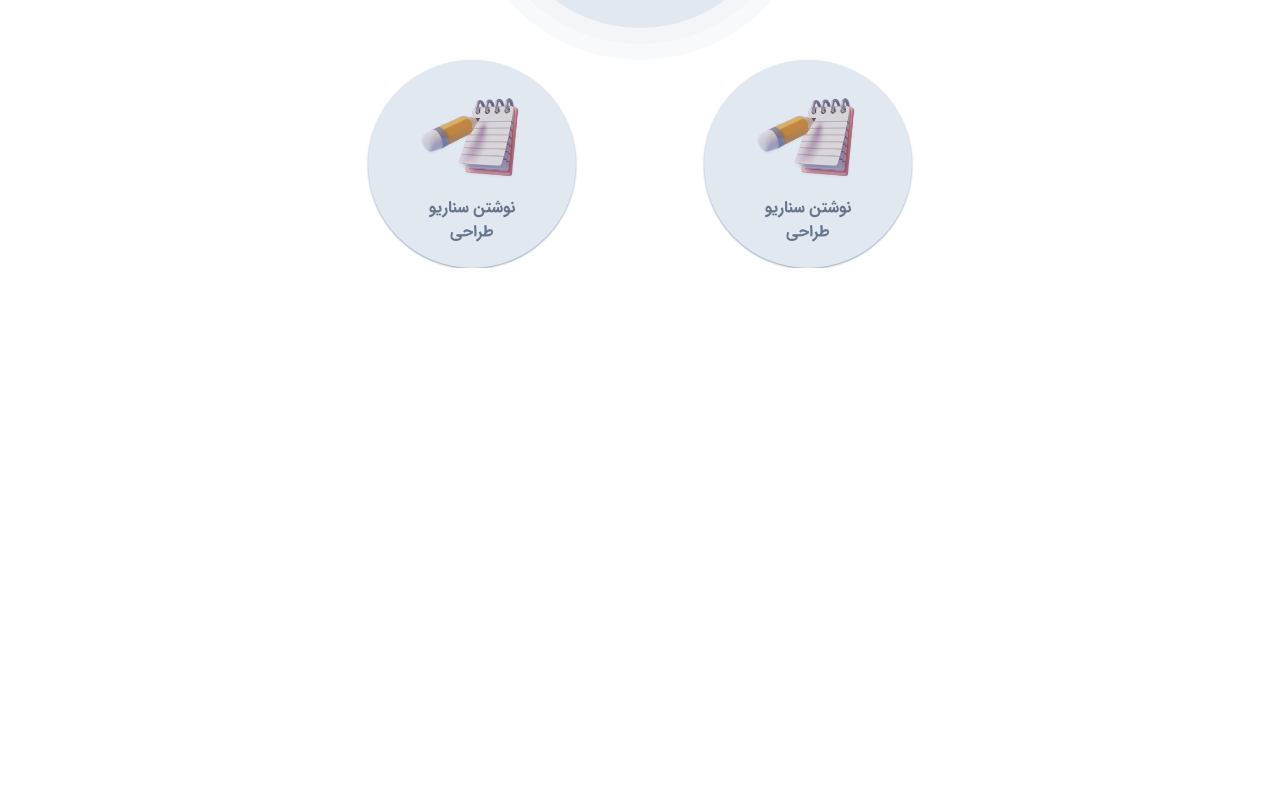
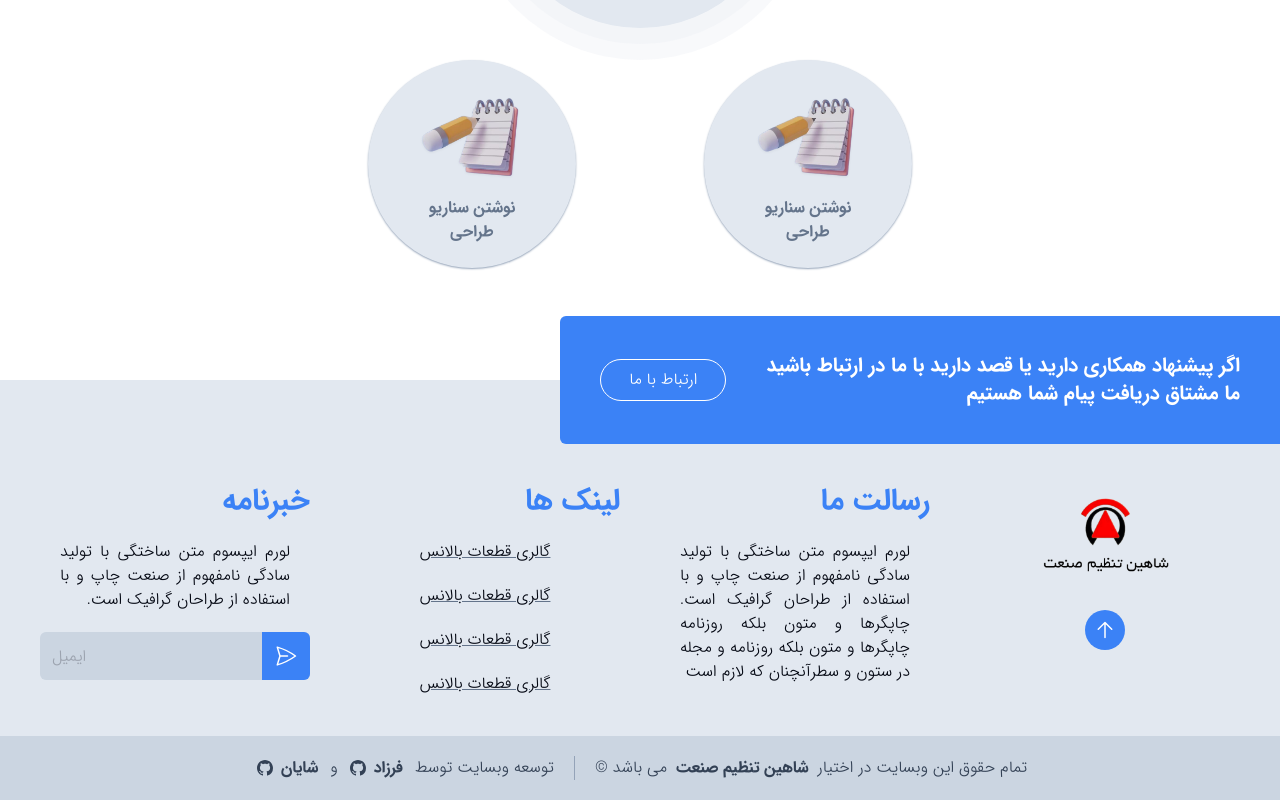
Before and after one commit to FarzadVav/shahinTanzimSanat, a React (Vite) app: page / in a window 1280 px wide. Shown: the part 1969-2769 px from the top of the page. Before the commit the page ends 2237 px from the top, so only its background shows below. Built offline with nearby package versions, Linux system fonts and the light colour scheme.

Commit message:
build footer

```diff
--- a/src/App.jsx
+++ b/src/App.jsx
@@ -2,6 +2,7 @@ import React from 'react'
 import { useRoutes } from 'react-router-dom'
 import routes from './routes'
 import Header from './components/Header'
+import Footer from './components/Footer'
 
 export default function App() {
   const router = useRoutes(routes)
@@ -10,6 +11,7 @@ export default function App() {
     <>
       <Header />
       {router}
+      <Footer />
     </>
   )
 }
--- /dev/null
+++ b/src/components/Footer.jsx
@@ -0,0 +1,76 @@
+import { Link } from "react-router-dom"
+
+export default function Footer() {
+  return (
+    <div className="bg-slate-200 w-full flex flex-col justify-center items-center pt-16 mt-28 relative">
+      <div className="bg-blue-500 h-32 flex justify-between items-center gap-10 px-10
+        absolute right-0 -top-16 rounded-md rounded-tr-none rounded-br-none">
+          <h2 className="text-white text-xl irsB">
+            اگر پیشنهاد همکاری دارید یا قصد دارید با ما در ارتباط باشید
+            <br />
+            ما مشتاق دریافت پیام شما هستیم
+          </h2>
+          <Link className="btn-outline-white">ارتباط با ما</Link>
+        </div>
+      <div className="w-full flex justify-between items-start gap-10 p-10">
+        <div className="w-1/4 flex flex-col justify-center items-center gap-5">
+          <img className='w-1/2' src="./../../public/imgs/logo-png.png" alt="logo" />
+          <a className="bg-blue-500 w-10 h-10 flex justify-center items-center rounded-full
+            hover:scale-110" href="#header">
+            <svg className="stroke-white w-6 h-6" xmlns="http://www.w3.org/2000/svg" fill="none" viewBox="0 0 24 24" strokeWidth={1.5} stroke="currentColor">
+              <path strokeLinecap="round" strokeLinejoin="round" d="M12 19.5v-15m0 0l-6.75 6.75M12 4.5l6.75 6.75" />
+            </svg>
+          </a>
+        </div>
+        <div className="w-1/4 flex flex-col justify-start items-start gap-5">
+          <h6 className="text-blue-500 text-3xl irsB">رسالت ما</h6>
+          <p className="text-justify px-5">
+            لورم ایپسوم متن ساختگی با تولید سادگی نامفهوم از صنعت چاپ و با استفاده از طراحان گرافیک است. چاپگرها و متون بلکه روزنامه چاپگرها و متون بلکه روزنامه و مجله در ستون و سطرآنچنان که لازم است
+          </p>
+        </div>
+        <div className="w-1/4 flex flex-col justify-start items-start gap-5">
+          <h6 className="text-blue-500 text-3xl irsB">لینک ها</h6>
+          <Link className="underline decoration-slate-500 w-full text-center">گالری قطعات بالانس</Link>
+          <Link className="underline decoration-slate-500 w-full text-center">گالری قطعات بالانس</Link>
+          <Link className="underline decoration-slate-500 w-full text-center">گالری قطعات بالانس</Link>
+          <Link className="underline decoration-slate-500 w-full text-center">گالری قطعات بالانس</Link>
+        </div>
+        <div className="w-1/4 flex flex-col justify-start items-start gap-5">
+          <h6 className="text-blue-500 text-3xl irsB">خبرنامه</h6>
+          <p className="text-justify px-5">
+            لورم ایپسوم متن ساختگی با تولید سادگی نامفهوم از صنعت چاپ و با استفاده از طراحان گرافیک است.
+          </p>
+          <div className="w-full h-12 relative">
+            <input className="bg-slate-300 w-full h-full absolute left-0 top-0 p-3 rounded-md
+            focus:outline-blue-500 ltr" type="text" placeholder="ایمیل" />
+            <button className="bg-blue-500 w-12 h-12 flex justify-center items-center
+              rounded-md rounded-tl-none rounded-bl-none absolute right-0 top-0">
+              <svg className="stroke-white w-6 h-6" xmlns="http://www.w3.org/2000/svg" fill="none" viewBox="0 0 24 24" strokeWidth={1.5} stroke="currentColor">
+                <path strokeLinecap="round" strokeLinejoin="round" d="M6 12L3.269 3.126A59.768 59.768 0 0121.485 12 59.77 59.77 0 013.27 20.876L5.999 12zm0 0h7.5" />
+              </svg>
+            </button>
+          </div>
+        </div>
+      </div>
+      <div className="bg-slate-300 w-full flex justify-center items-center p-5">
+        <p className="text-slate-700 border-l border-slate-400 pl-5">تمام حقوق این وبسایت در اختیار
+          <span className="text-slate-700 irsB px-1"> شاهین تنظیم صنعت </span>
+          می باشد ©</p>
+        <div className="text-slate-700 flex justify-center items-center gap-2 pr-5">
+          توسعه وبسایت توسط
+          <a className="px-1 irsB flex justify-center items-center gap-2" href="#">فرزاد
+            <svg xmlns="http://www.w3.org/2000/svg" width="16" height="16" fill="currentColor" class="bi bi-github" viewBox="0 0 16 16">
+              <path className="fill-slate-700" d="M8 0C3.58 0 0 3.58 0 8c0 3.54 2.29 6.53 5.47 7.59.4.07.55-.17.55-.38 0-.19-.01-.82-.01-1.49-2.01.37-2.53-.49-2.69-.94-.09-.23-.48-.94-.82-1.13-.28-.15-.68-.52-.01-.53.63-.01 1.08.58 1.23.82.72 1.21 1.87.87 2.33.66.07-.52.28-.87.51-1.07-1.78-.2-3.64-.89-3.64-3.95 0-.87.31-1.59.82-2.15-.08-.2-.36-1.02.08-2.12 0 0 .67-.21 2.2.82.64-.18 1.32-.27 2-.27.68 0 1.36.09 2 .27 1.53-1.04 2.2-.82 2.2-.82.44 1.1.16 1.92.08 2.12.51.56.82 1.27.82 2.15 0 3.07-1.87 3.75-3.65 3.95.29.25.54.73.54 1.48 0 1.07-.01 1.93-.01 2.2 0 .21.15.46.55.38A8.012 8.012 0 0 0 16 8c0-4.42-3.58-8-8-8z" />
+            </svg>
+          </a>
+          و
+          <a className="px-1 irsB flex justify-center items-center gap-2" href="#">شایان
+            <svg xmlns="http://www.w3.org/2000/svg" width="16" height="16" fill="currentColor" class="bi bi-github" viewBox="0 0 16 16">
+              <path className="fill-slate-700" d="M8 0C3.58 0 0 3.58 0 8c0 3.54 2.29 6.53 5.47 7.59.4.07.55-.17.55-.38 0-.19-.01-.82-.01-1.49-2.01.37-2.53-.49-2.69-.94-.09-.23-.48-.94-.82-1.13-.28-.15-.68-.52-.01-.53.63-.01 1.08.58 1.23.82.72 1.21 1.87.87 2.33.66.07-.52.28-.87.51-1.07-1.78-.2-3.64-.89-3.64-3.95 0-.87.31-1.59.82-2.15-.08-.2-.36-1.02.08-2.12 0 0 .67-.21 2.2.82.64-.18 1.32-.27 2-.27.68 0 1.36.09 2 .27 1.53-1.04 2.2-.82 2.2-.82.44 1.1.16 1.92.08 2.12.51.56.82 1.27.82 2.15 0 3.07-1.87 3.75-3.65 3.95.29.25.54.73.54 1.48 0 1.07-.01 1.93-.01 2.2 0 .21.15.46.55.38A8.012 8.012 0 0 0 16 8c0-4.42-3.58-8-8-8z" />
+            </svg>
+          </a>
+        </div>
+      </div>
+    </div>
+  )
+}
--- a/src/index.css
+++ b/src/index.css
@@ -28,6 +28,10 @@
     font-family: 'irsB';
   }
 
+  .ltr {
+    direction: ltr;
+  }
+
   .btn-outline-white {
     @apply text-white border border-white flex justify-center items-center gap-2 py-2 px-7 rounded-full hover:bg-white hover:text-blue-500;
   }
```
